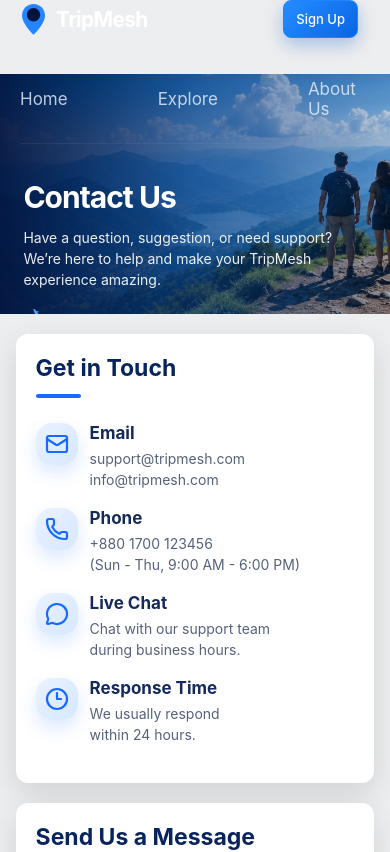
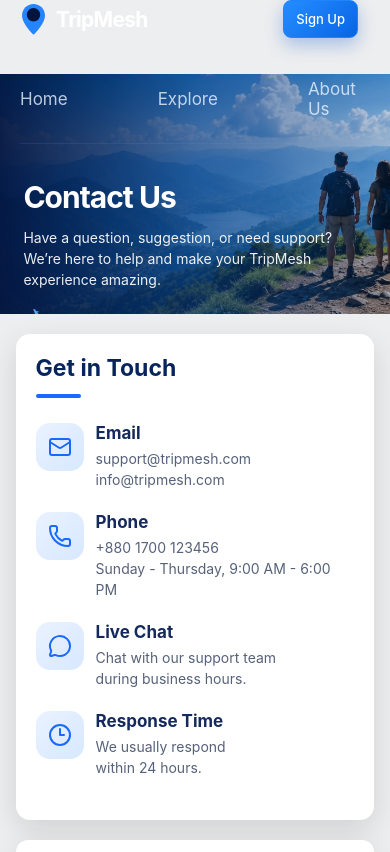
Before and after one commit to fahmida47/TripMesh, a React app in the folder frontend/: page /contact in a window 390 px wide. Shown: the top 852 px of the page. Built offline with nearby package versions, Linux system fonts and the light colour scheme; the HTML template or start-up script is replaced by a standard one.

Commit message:
feat: build contact information section

```diff
--- a/frontend/src/pages/Contact/Contact.jsx
+++ b/frontend/src/pages/Contact/Contact.jsx
@@ -10,6 +10,7 @@ import {
   Send,
   ShieldCheck,
 } from "lucide-react";
+import ContactInformation from "./components/ContactInformation";
 
 const Contact = () => {
   return (
@@ -39,72 +40,8 @@ const Contact = () => {
 
       {/* Main Contact Layout */}
       <section className="contact-container">
-        {/* Left Contact Info */}
-        <div className="contact-info">
-          <h2>Get in Touch</h2>
-          <div className="title-line"></div>
-
-          <div className="info-item">
-            <div className="icon-box">
-              <Mail size={24} />
-            </div>
-
-            <div>
-              <h3>Email</h3>
-              <p>
-                support@tripmesh.com
-                <br />
-                info@tripmesh.com
-              </p>
-            </div>
-          </div>
-
-          <div className="info-item">
-            <div className="icon-box">
-              <Phone size={24} />
-            </div>
-
-            <div>
-              <h3>Phone</h3>
-              <p>
-                +880 1700 123456
-                <br />
-                (Sun - Thu, 9:00 AM - 6:00 PM)
-              </p>
-            </div>
-          </div>
-
-          <div className="info-item">
-            <div className="icon-box">
-              <MessageCircle size={24} />
-            </div>
-
-            <div>
-              <h3>Live Chat</h3>
-              <p>
-                Chat with our support team
-                <br />
-                during business hours.
-              </p>
-            </div>
-          </div>
-
-          <div className="info-item">
-            <div className="icon-box">
-              <Clock3 size={24} />
-            </div>
-
-            <div>
-              <h3>Response Time</h3>
-              <p>
-                We usually respond
-                <br />
-                within 24 hours.
-              </p>
-            </div>
-          </div>
-        </div>
-
+        {/* Left Contact Information */}
+        <ContactInformation />
         {/* Right Form */}
         <div className="contact-form">
           <h2>Send Us a Message</h2>
--- /dev/null
+++ b/frontend/src/pages/Contact/components/ContactInformation.css
@@ -0,0 +1,119 @@
+.contact-information {
+  background: white;
+
+  border-radius: 14px;
+
+  padding: 28px;
+
+  box-shadow: 0 10px 30px rgba(0, 0, 0, 0.12);
+}
+
+.contact-information h2 {
+  margin: 0;
+
+  color: #08245c;
+
+  font-size: 28px;
+}
+
+.title-line {
+  width: 45px;
+
+  height: 4px;
+
+  margin: 12px 0 25px;
+
+  border-radius: 10px;
+
+  background: #1769ff;
+}
+
+.contact-item {
+  display: flex;
+
+  gap: 15px;
+
+  margin-bottom: 22px;
+}
+
+.contact-icon {
+  width: 48px;
+
+  height: 48px;
+
+  flex-shrink: 0;
+
+  border-radius: 14px;
+
+  background: linear-gradient(135deg, #eaf2ff, #d7e8ff);
+
+  color: #1769ff;
+
+  display: flex;
+
+  align-items: center;
+
+  justify-content: center;
+
+  transition: 0.3s ease;
+}
+
+.contact-item:hover .contact-icon {
+  background: #1769ff;
+
+  color: white;
+
+  transform: translateY(-3px);
+}
+
+.contact-item h3 {
+  margin: 0 0 5px;
+
+  color: #14295c;
+
+  font-size: 17px;
+}
+
+.contact-item p {
+  margin: 0;
+
+  color: #56627a;
+
+  font-size: 14px;
+
+  line-height: 1.5;
+}
+
+.chat-link {
+  margin-top: 8px;
+
+  border: none;
+
+  background: transparent;
+
+  color: #1769ff;
+
+  font-weight: 600;
+
+  cursor: pointer;
+
+  padding: 0;
+}
+
+.chat-link:hover {
+  text-decoration: underline;
+}
+
+@media (max-width: 600px) {
+  .contact-information {
+    padding: 20px;
+  }
+
+  .contact-information h2 {
+    font-size: 23px;
+  }
+
+  .contact-item {
+    gap: 12px;
+  }
+}
--- /dev/null
+++ b/frontend/src/pages/Contact/components/ContactInformation.jsx
@@ -0,0 +1,79 @@
+import { Mail, Phone, MessageCircle, Clock3 } from "lucide-react";
+
+import "./ContactInformation.css";
+
+const ContactInformation = () => {
+  return (
+    <div className="contact-information">
+      <h2>Get in Touch</h2>
+
+      <div className="title-line"></div>
+
+      <div className="contact-item">
+        <div className="contact-icon">
+          <Mail size={24} />
+        </div>
+
+        <div>
+          <h3>Email</h3>
+
+          <p>
+            support@tripmesh.com
+            <br />
+            info@tripmesh.com
+          </p>
+        </div>
+      </div>
+
+      <div className="contact-item">
+        <div className="contact-icon">
+          <Phone size={24} />
+        </div>
+
+        <div>
+          <h3>Phone</h3>
+
+          <p>
+            +880 1700 123456
+            <br />
+            Sunday - Thursday, 9:00 AM - 6:00 PM
+          </p>
+        </div>
+      </div>
+
+      <div className="contact-item">
+        <div className="contact-icon">
+          <MessageCircle size={24} />
+        </div>
+
+        <div>
+          <h3>Live Chat</h3>
+
+          <p>
+            Chat with our support team
+            <br />
+            during business hours.
+          </p>
+        </div>
+      </div>
+
+      <div className="contact-item">
+        <div className="contact-icon">
+          <Clock3 size={24} />
+        </div>
+
+        <div>
+          <h3>Response Time</h3>
+
+          <p>
+            We usually respond
+            <br />
+            within 24 hours.
+          </p>
+        </div>
+      </div>
+    </div>
+  );
+};
+
+export default ContactInformation;
```
